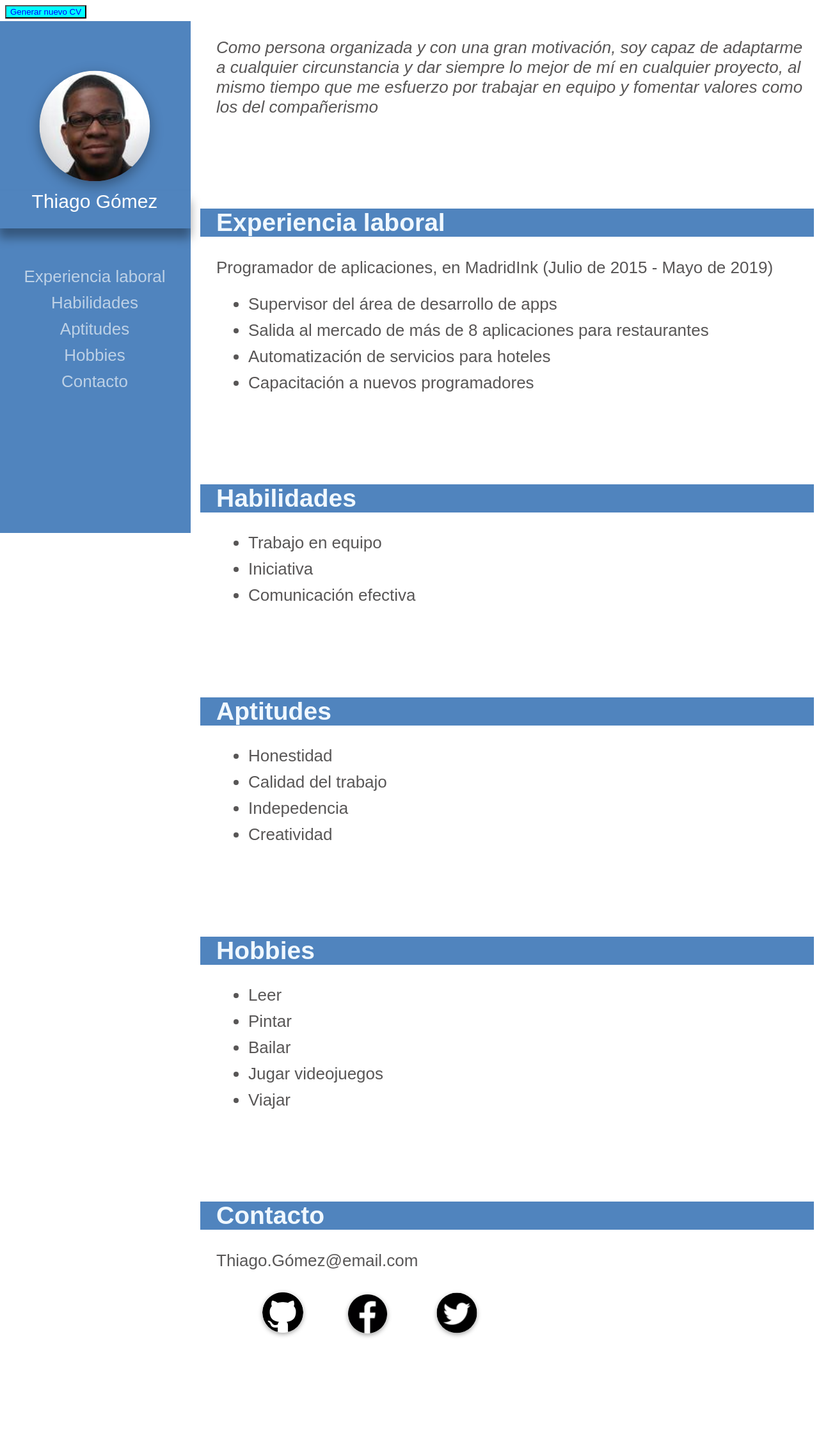
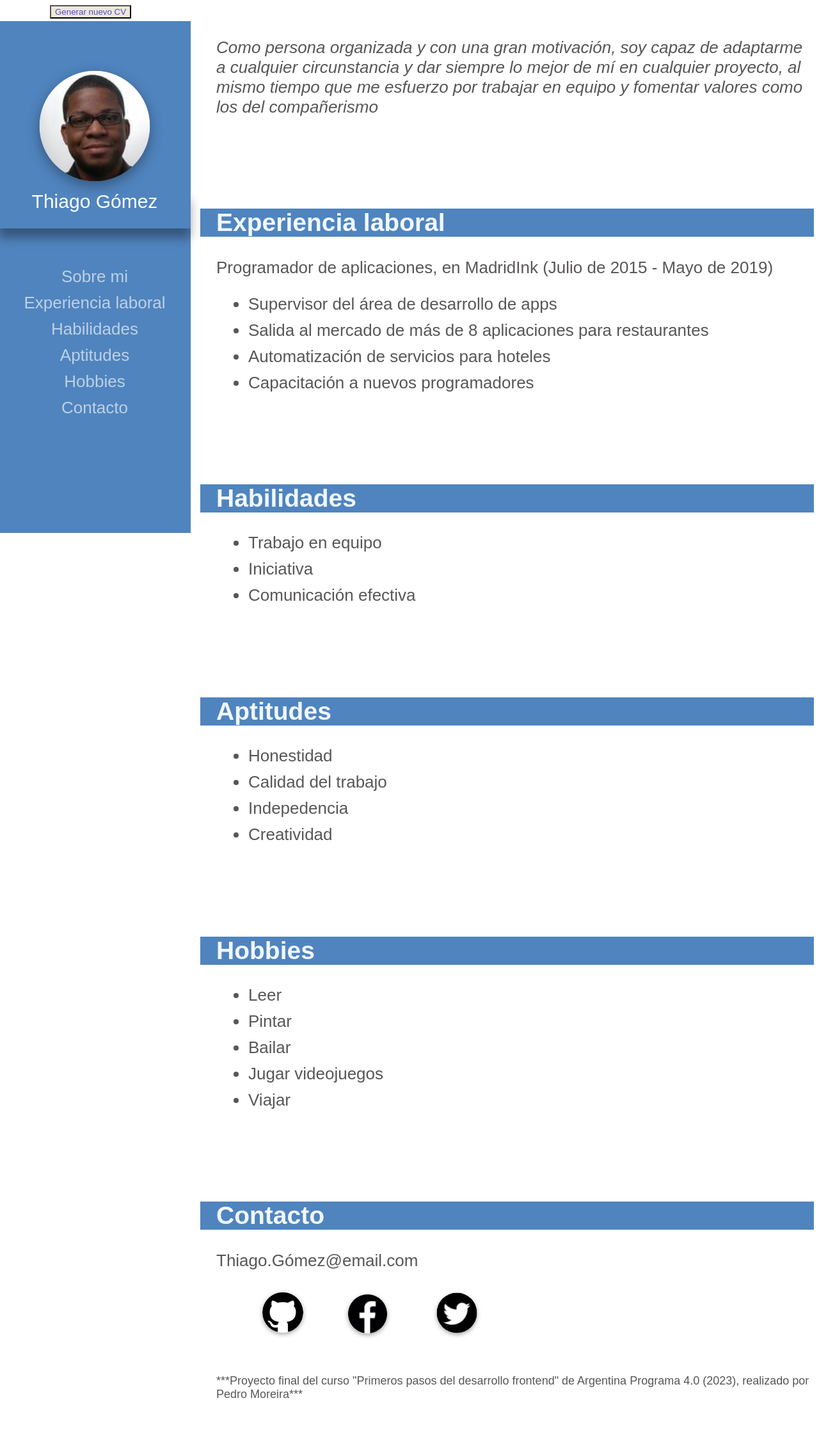
Before and after one commit to PedroM82/tp_cv, a plain HTML site: page index.html in a window 1280 px wide. Shown: the whole page at 64% size. Before the commit the page ends 2216 px from the top, so only its background shows below. Drawn offline with Linux system fonts and the light colour scheme.

Commit message:
Entrega final

```diff
--- a/css/styles.css
+++ b/css/styles.css
@@ -33,10 +33,11 @@ li{
 
 
 #btnRandom{
-    background-color: aqua;
-    color: blue;
+    background-color: rgb(238, 232, 217);
+    color: rgb(77, 77, 199);
     position: fixed;
     display: block;
+    margin-left: 70px;
 }
 
 
@@ -102,3 +103,7 @@ li{
     scale: .5;
     margin-top: -25px;
 }
+
+#autor{
+    font-size: 18px;
+}
--- a/index.html
+++ b/index.html
@@ -15,8 +15,8 @@
     <div id="navegator">
         <img id="perfilImage">
         <p id="completeName"></p>
-
         <ul>
+            <li><a href="#aaboutMe">Sobre mi</a></li>
             <li><a href="#aJob">Experiencia laboral</a></li>
             <li><a href="#aHabilities">Habilidades</a></li>
             <li><a href="#aAttitudes">Aptitudes</a></li>
@@ -25,8 +25,8 @@
         </ul>
     </div>
 
-    <section class="info">
-        <div>
+    <div class="info">
+        <div id="aaboutMe">
             <p id="aboutMe"></p>
         </div>
         <div>
@@ -59,10 +59,12 @@
                 <img id="socialIcons" src="images/social/2.png" alt="">
                 <img id="socialIcons" src="images/social/3.png" alt="">
             </ul>
+
+        <p id="autor">***Proyecto final del curso "Primeros pasos del desarrollo frontend" de Argentina Programa 4.0 (2023), realizado por Pedro Moreira***</p>
         </div>
-    </section>
 
 
+    </div>
 
 </body>
 </html>
--- a/js/functions.js
+++ b/js/functions.js
@@ -89,7 +89,7 @@ function randomizeInfo(){
         name = randomArray(namesMale);
     }
 
-    document.getElementById("perfilImage").src = "images/" + image + ".jpg";
+    document.getElementById("perfilImage").src = "images/perfil/" + image + ".jpg";
     document.getElementById("completeName").innerHTML = name + " " + lastName;
 
     //Fecha nacimiento, decidi no utilizarlo
@@ -98,7 +98,7 @@ function randomizeInfo(){
     //Email
     document.getElementById("email").innerHTML = name + "." + lastName + "@email.com";
 
-    //
+    //Descripcion introductoria
     document.getElementById("aboutMe").innerHTML = randomArray(aboutMe);
 
     //HOBBIES ***
@@ -107,7 +107,7 @@ function randomizeInfo(){
     //HABILIDADES ***
     randomList(habilities, "habilities", 3, 4);
 
-    //APTITUDES
+    //APTITUDES ***
     randomList(attitudes, "attitudes", 3, 4);
 
     //EXPERIENCIAS LABORALES ***
```
Also changed, not shown: images/perfil/f0.jpg (renamed from images/f0.jpg), images/perfil/f1.jpg (renamed from images/f1.jpg), images/perfil/f2.jpg (renamed from images/f2.jpg), images/perfil/f3.jpg (renamed from images/f3.jpg), images/perfil/m0.jpg (renamed from images/m0.jpg), images/perfil/m1.jpg (renamed from images/m1.jpg), images/perfil/m2.jpg (renamed from images/m2.jpg), images/perfil/m3.jpg (renamed from images/m3.jpg).
